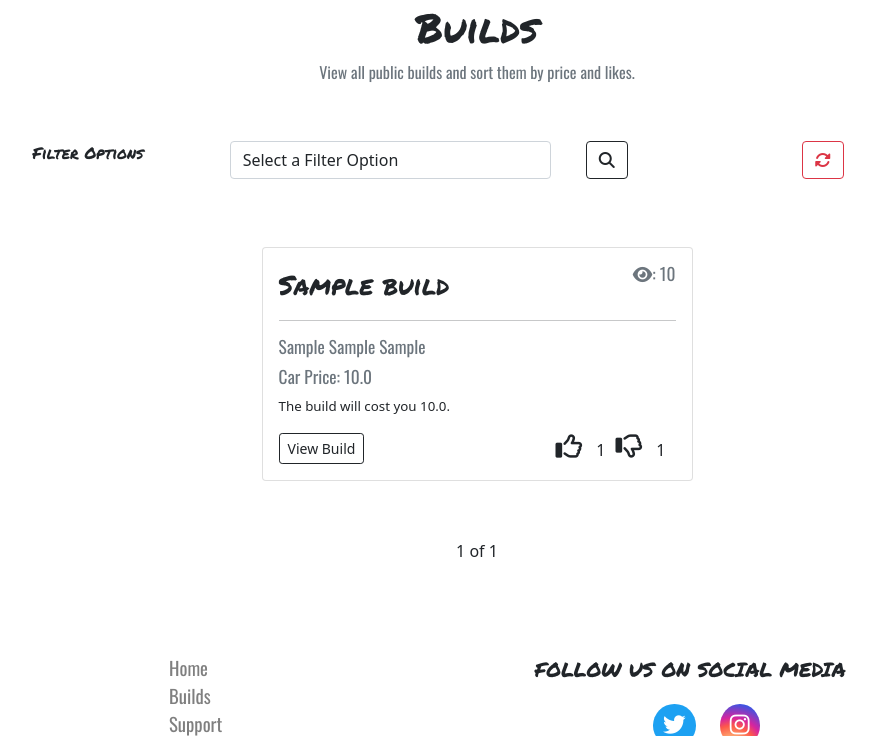
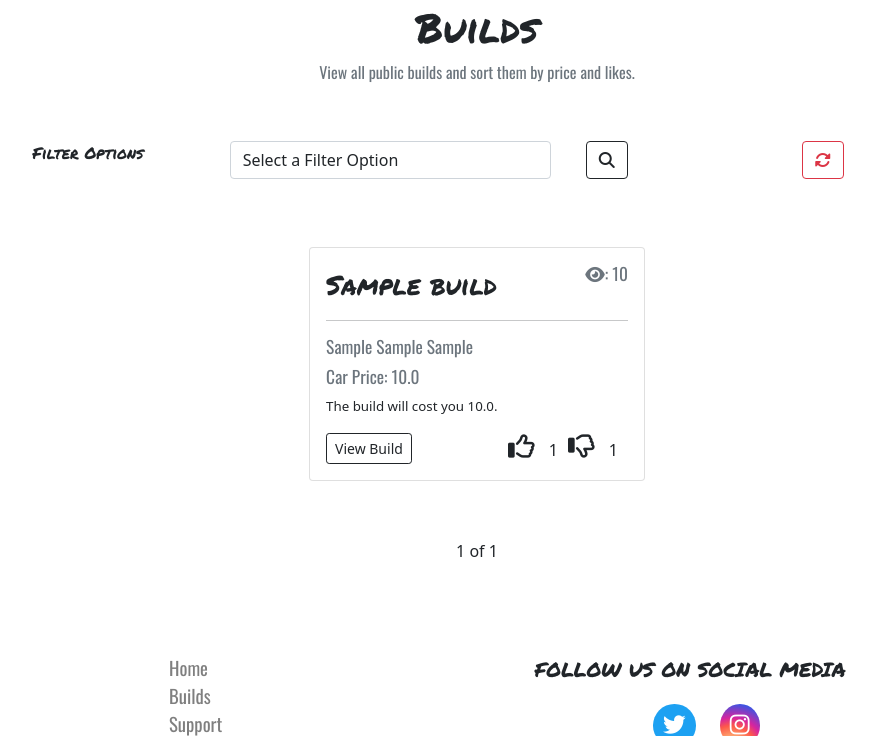
Before and after one commit to msped/autoskunkworks, a Django app: page /builds/ in a window 1280 px wide. Shown: the part 82-818 px from the top of the page, without its empty margins (163-1039 px from the left). Run offline with Django 3.2, Linux system fonts and the light colour scheme; tables that the repository leaves empty hold one stand-in row (values such as "Sample post"); some libraries are stand-ins or nearby versions.

Commit message:
increased to three builds per row on build pages

```diff
--- a/accounts/templates/my_builds.html
+++ b/accounts/templates/my_builds.html
@@ -70,7 +70,7 @@
         <div class="row justify-content-center">
             {% if builds|length > 0 %}
             {% for item in builds %}
-            <div class="col-lg-5 col-md-5 col-sm-12 col-xs-6">
+            <div class="col-lg-4 col-md-4 col-sm-12 col-xs-6">
                 <div class="card">
                     <div class="card-body">
                         <div class="card-title row">
--- a/builds/templates/builds.html
+++ b/builds/templates/builds.html
@@ -69,7 +69,7 @@ View Public Builds
         <div class="row justify-content-center">
             {% if builds|length > 0 %}
             {% for item in builds %}
-            <div class="col-lg-5 col-md-5 col-sm-12 col-xs-6">
+            <div class="col-lg-4 col-md-4 col-sm-12 col-xs-6">
                 <div class="card">
                     <div class="card-body">
                         <div class="card-title build-title">
```
